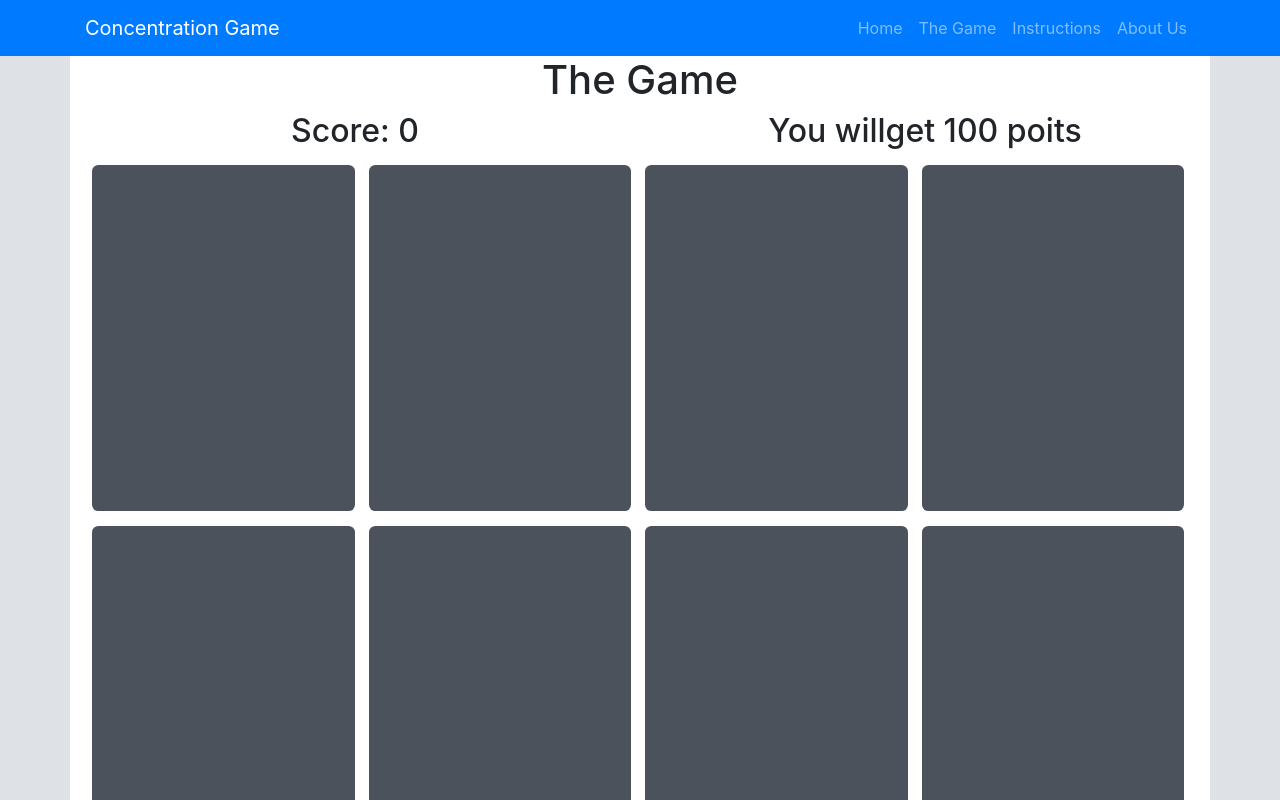
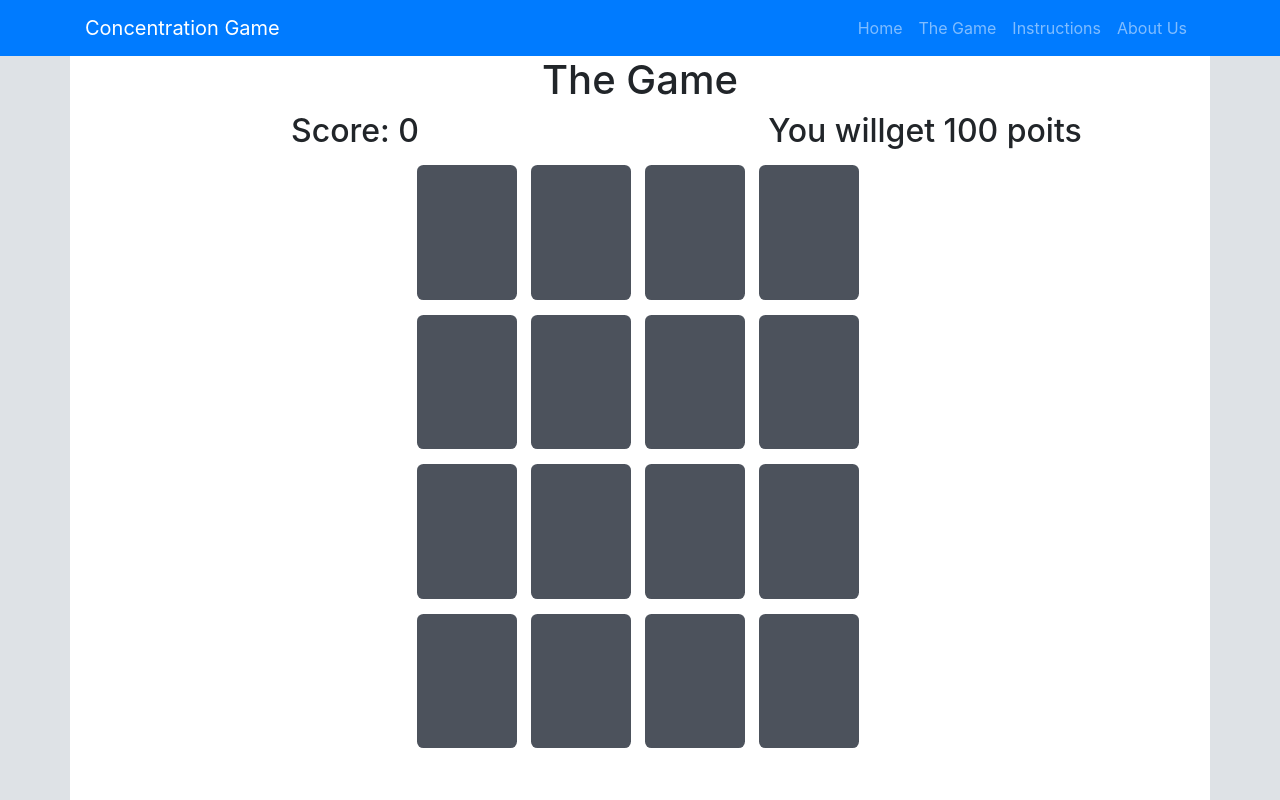
Before and after one commit to Awe1alex/concentration-game, a Vue app: page /#/game in a window 1280 px wide. Shown: the top 800 px of the page. Built offline with nearby package versions, Linux system fonts and the light colour scheme.

Commit message:
game size

```diff
--- a/src/scss/main.scss
+++ b/src/scss/main.scss
@@ -5,6 +5,17 @@
 body {
   min-height: 100vh;
   background-color: $gray-300;
+}
+
+.game-row {
+  display: flex;
+  align-items: center;
+  justify-content: center;
+}
+
+.game-col {
+  max-width: 460px;
+  width: 100%;
 }
 
 .game-wrapper {
--- a/src/views/Game.vue
+++ b/src/views/Game.vue
@@ -11,6 +11,8 @@
         </h2>
       </div>
     </div>
+    <div class="game-row">
+      <div class="game-col">
         <div class="game-wrapper">
           <div class="game-container">
             <button
@@ -38,6 +40,8 @@
             <button class="btn btn-primary btn-lg cp" @click="startGame()">
               Start New Game
             </button>
+          </div>
+        </div>
       </div>
     </div>
   </div>
```
Lines whose indentation alone changed are shown as unchanged.
